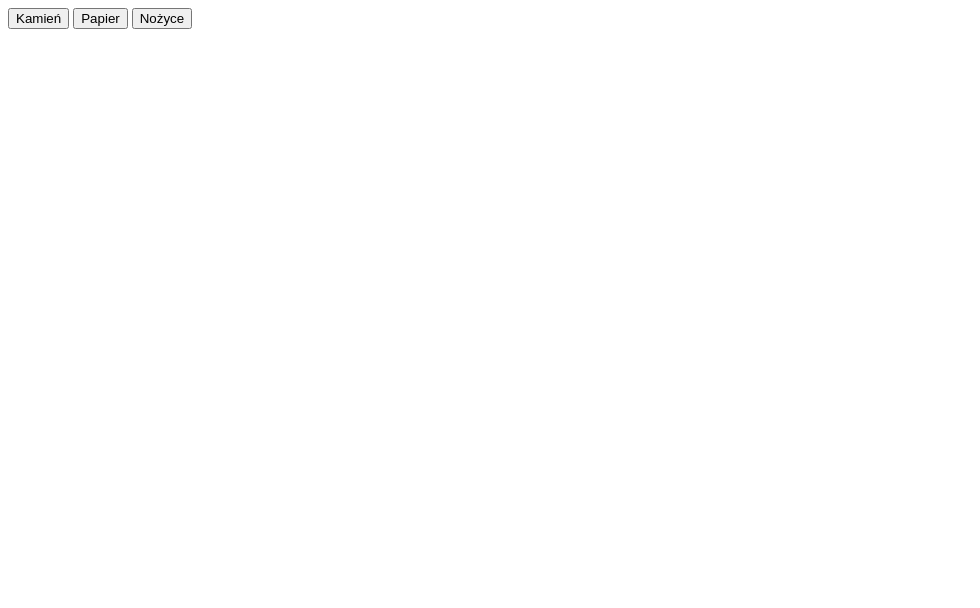
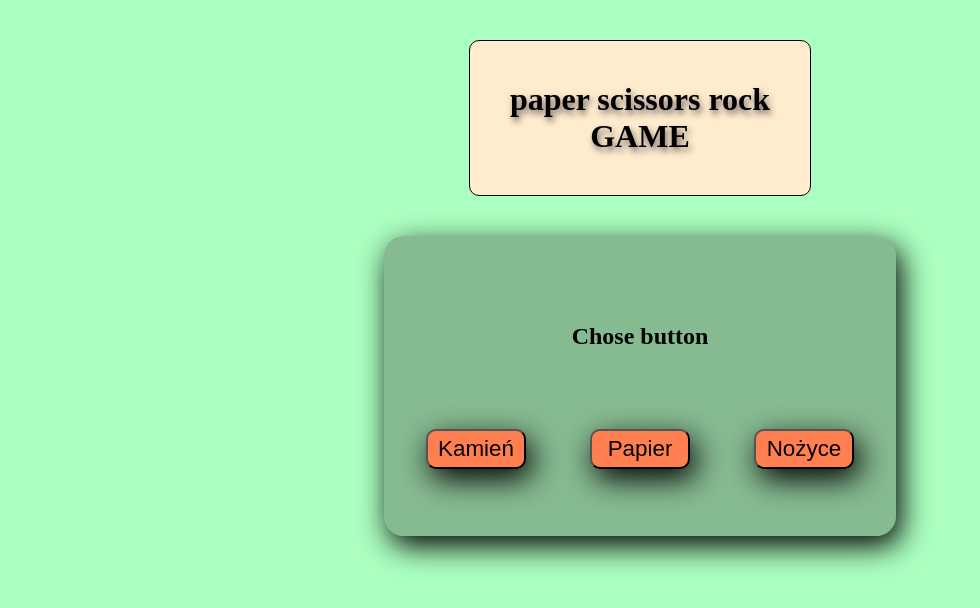
Before and after one commit to DJendryczka/javascript-prework, a website: page index.html in a window 1280 px wide. Shown: the whole page, without its empty margins (0-980 px from the left). Drawn offline with Linux system fonts and the light colour scheme.

Commit message:
Add some style

```diff
--- a/index.html
+++ b/index.html
@@ -6,7 +6,9 @@
 	<link rel="stylesheet" href="css/style.css">
 </head>
 <body>
+	<h1>paper scissors rock<br>GAME</h1>
 	<div class="container">
+		<h2>Chose button</h2>
 		<div id="buttons">
 			<button id="button-rock">Kamień</button>
 			<button id="button-paper">Papier</button>
--- a/js/functions.js
+++ b/js/functions.js
@@ -1,5 +1,5 @@
 function printMessage(msg){
-	var div = document.createElement('div');
+	var div = document.createElement('div class="message');
 	div.innerHTML = msg;
 	document.getElementById('messages').appendChild(div);
 }
--- a/sass/style.scss
+++ b/sass/style.scss
@@ -0,0 +1,53 @@
+body {
+    margin: 0;
+    display: flex;
+    flex-direction: column;
+    justify-content: center;
+    align-items: center;
+    background: rgba(0, 255, 64, 0.329);
+}
+
+.container {
+    width: 40%;
+    height: 300px;
+    background: rgba(63, 57, 57, 0.349);
+    display: flex;
+    flex-direction: column;
+    justify-content: center;
+    align-items: center;
+    border-radius: 20px;
+    box-shadow: 5px 10px 30px black;
+}
+
+h1 {
+    color: black;
+    margin: 40px;
+    border: solid black 1px;
+    padding: 40px;
+    border-radius: 10px;
+    background: blanchedalmond;
+    text-align: center;
+    text-shadow: 2px 4px 6px rgb(110, 101, 101);
+}
+
+h2 {
+    padding: 30px;
+}
+
+button {
+    width: 100px;
+    height: 40px;
+    font-size: 1.4rem;
+    border-radius: 10px;
+    box-shadow: 5px 10px 30px black;
+    margin: 30px;
+    background: coral;
+}
+
+button:hover {
+    box-shadow: 2px 4px 8px black;
+}
+
+.message {
+    padding: 30px;
+}
```
Also changed, not shown: css/style.css, js/script.js (line endings or trailing spaces), 1 other file.
